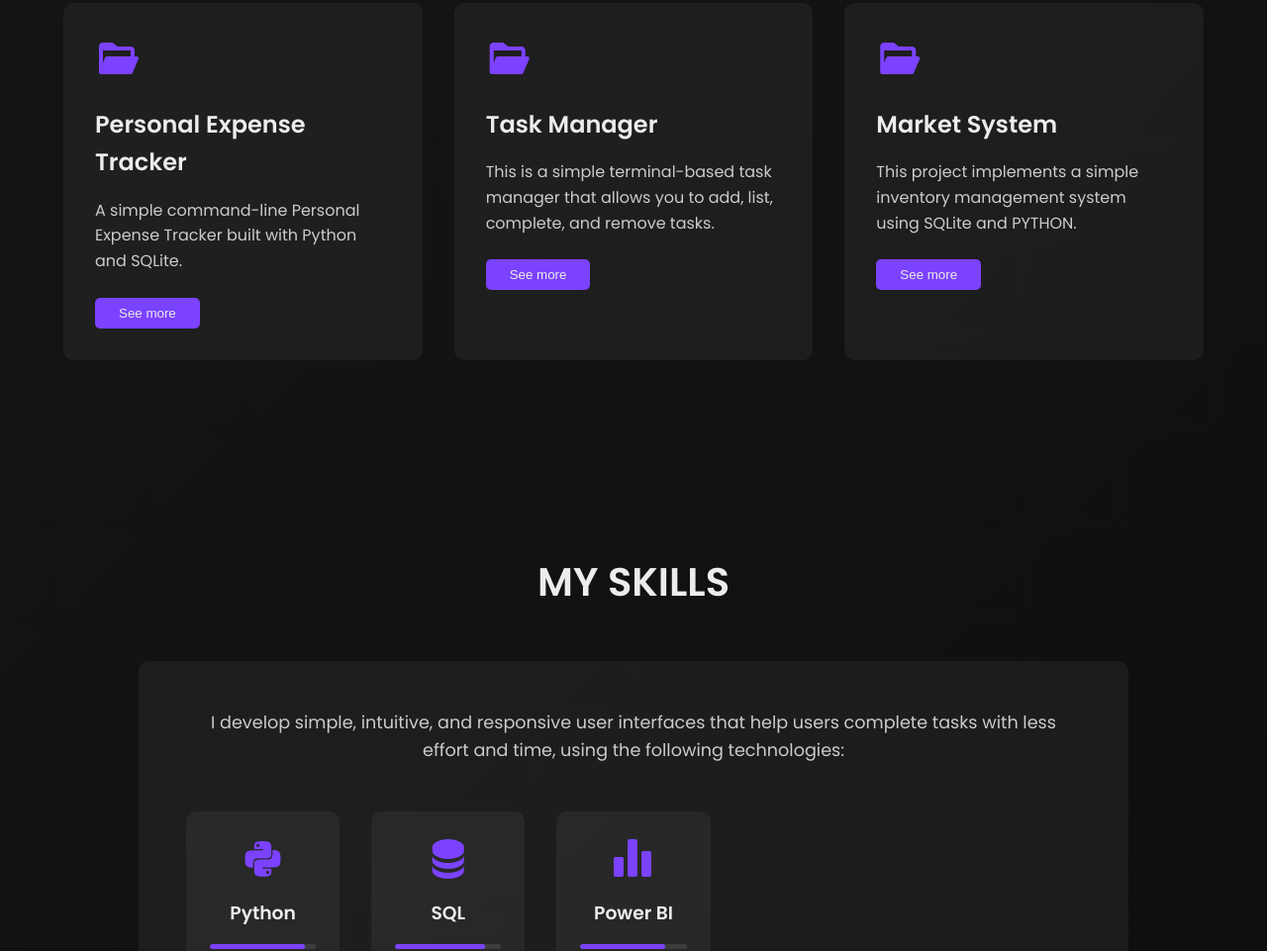
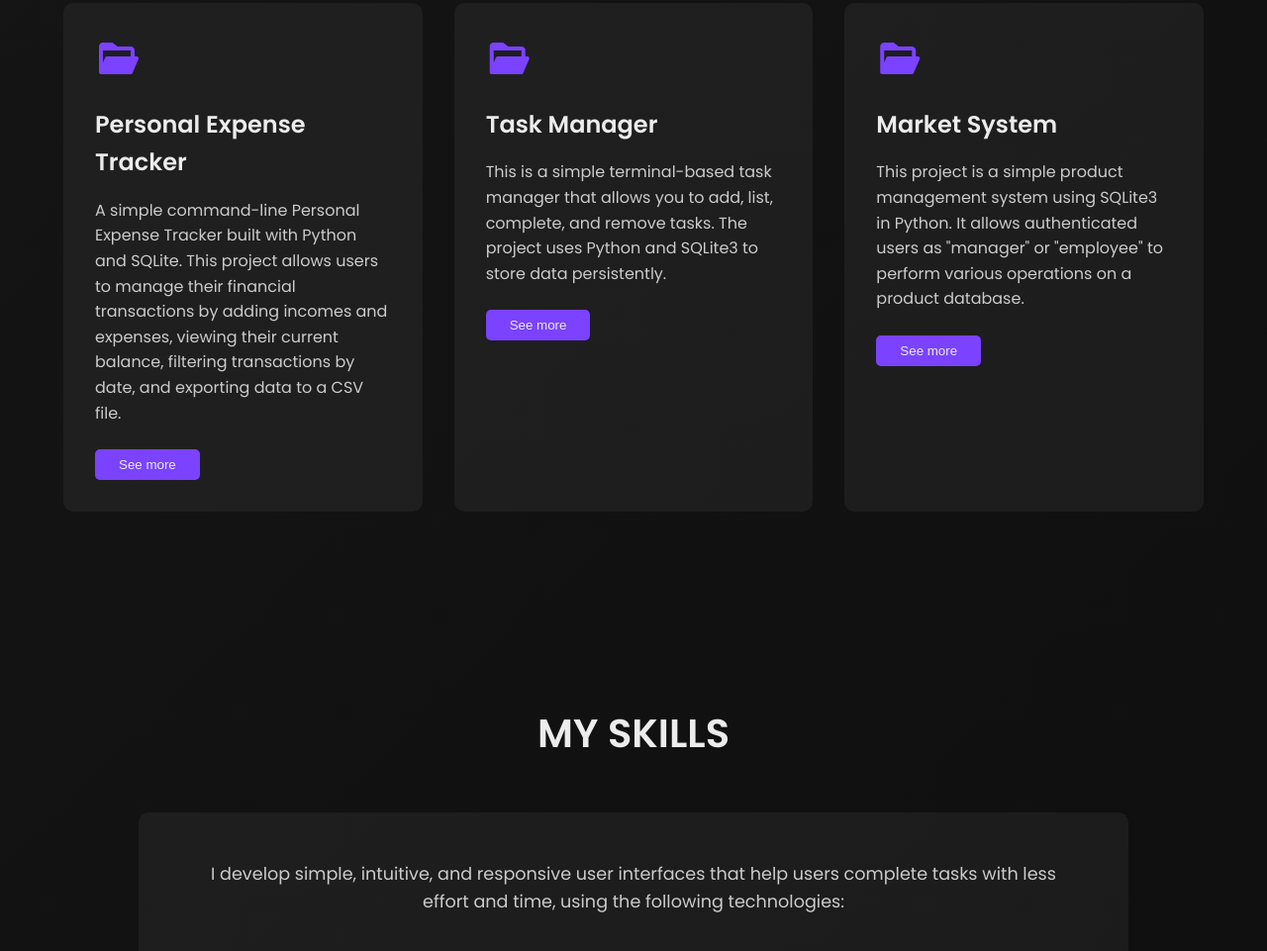
Before and after one commit to rflMandell/portifolio, a plain HTML site: page index.html in a window 1280 px wide. Shown: the part 1675-2636 px from the top of the page at 99% size. Drawn offline with nearby package versions, Linux system fonts and the light colour scheme.

Commit message:
fix - nome arquivo

```diff
--- a/index.html
+++ b/index.html
@@ -58,7 +58,7 @@
                 <i class='bx bxs-folder-open'></i>
                 <div class="project-info">
                     <h2>Personal Expense Tracker</h2>
-                    <p>A simple command-line Personal Expense Tracker built with Python and SQLite.</p>
+                    <p>A simple command-line Personal Expense Tracker built with Python and SQLite. This project allows users to manage their financial transactions by adding incomes and expenses, viewing their current balance, filtering transactions by date, and exporting data to a CSV file.</p>
                     <button class="project-btn" data-translate="seeMore">See more</button>
                 </div>
             </a>
@@ -67,7 +67,7 @@
                 <i class='bx bxs-folder-open'></i>
                 <div class="project-info">
                     <h2>Task Manager</h2>
-                    <p>This is a simple terminal-based task manager that allows you to add, list, complete, and remove tasks.</p>
+                    <p>This is a simple terminal-based task manager that allows you to add, list, complete, and remove tasks. The project uses Python and SQLite3 to store data persistently.</p>
                     <button class="project-btn" data-translate="seeMore">See more</button>
                 </div>
             </a>
@@ -76,7 +76,7 @@
                 <i class='bx bxs-folder-open'></i>
                 <div class="project-info">
                     <h2>Market System</h2>
-                    <p>This project implements a simple inventory management system using SQLite and PYTHON.</p>
+                    <p>This project is a simple product management system using SQLite3 in Python. It allows authenticated users as "manager" or "employee" to perform various operations on a product database.</p>
                     <button class="project-btn" data-translate="seeMore">See more</button>
                 </div>
             </a>
@@ -170,7 +170,7 @@
             </div>
             <div class="footer-col">
                 <h4 data-translate="socialMedia">Social Media</h4>
-                <a href="arquives/Rafael Mandel C.V.pdf" data-translate="resume">Resume</a>
+                <a href="arquives/RAFAEL MANDEL C.V en.pdf" data-translate="resume">Resume</a>
                 <a href="https://www.linkedin.com/in/rafael-mandel-556a10310/">LinkedIn</a>
                 <a href="https://github.com/rflMandell">GitHub</a>
                 <a href="mailto:rflmandelcr@hotmail.com">Email</a>
```
Also changed, not shown: 2 other files.
